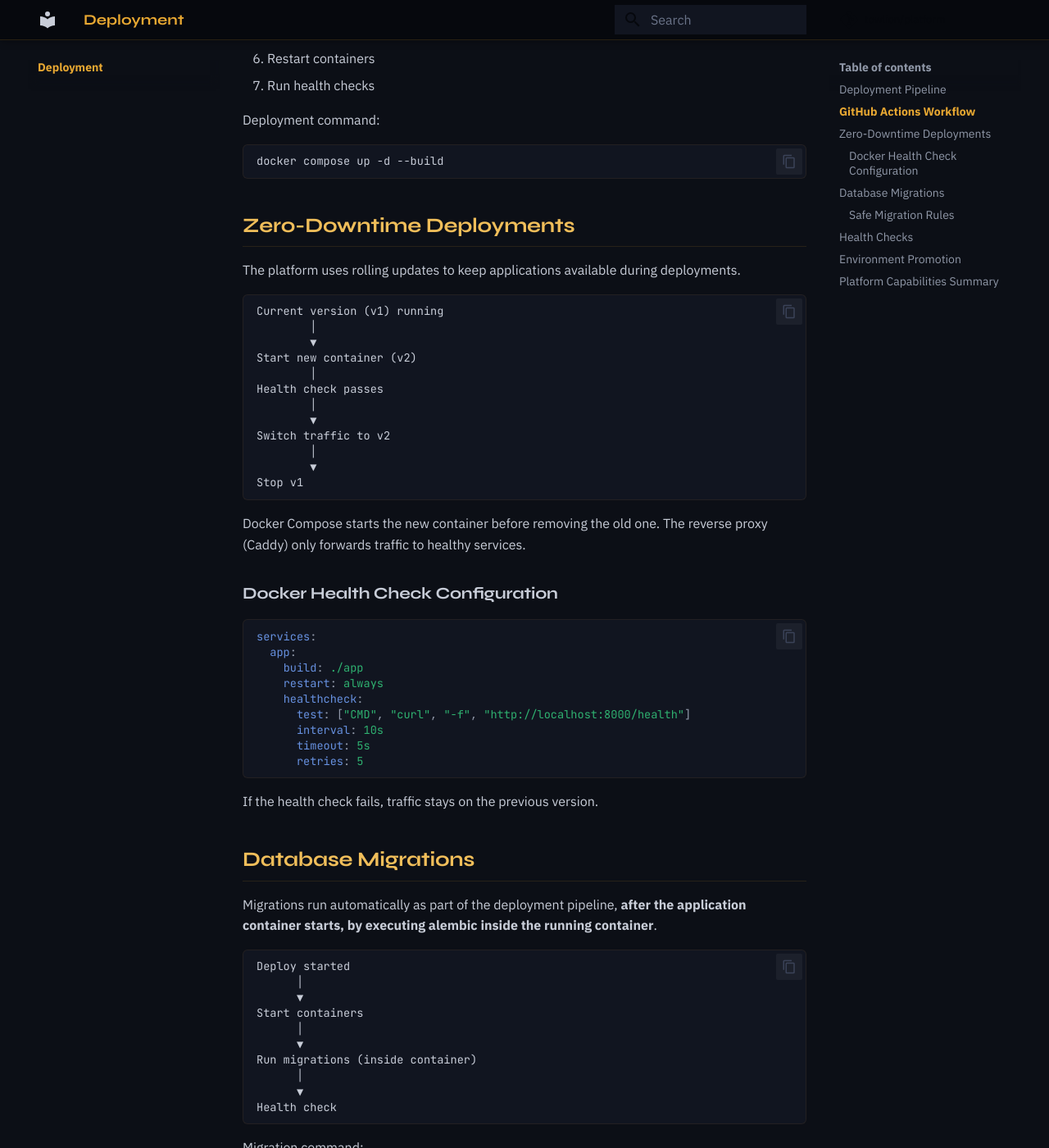
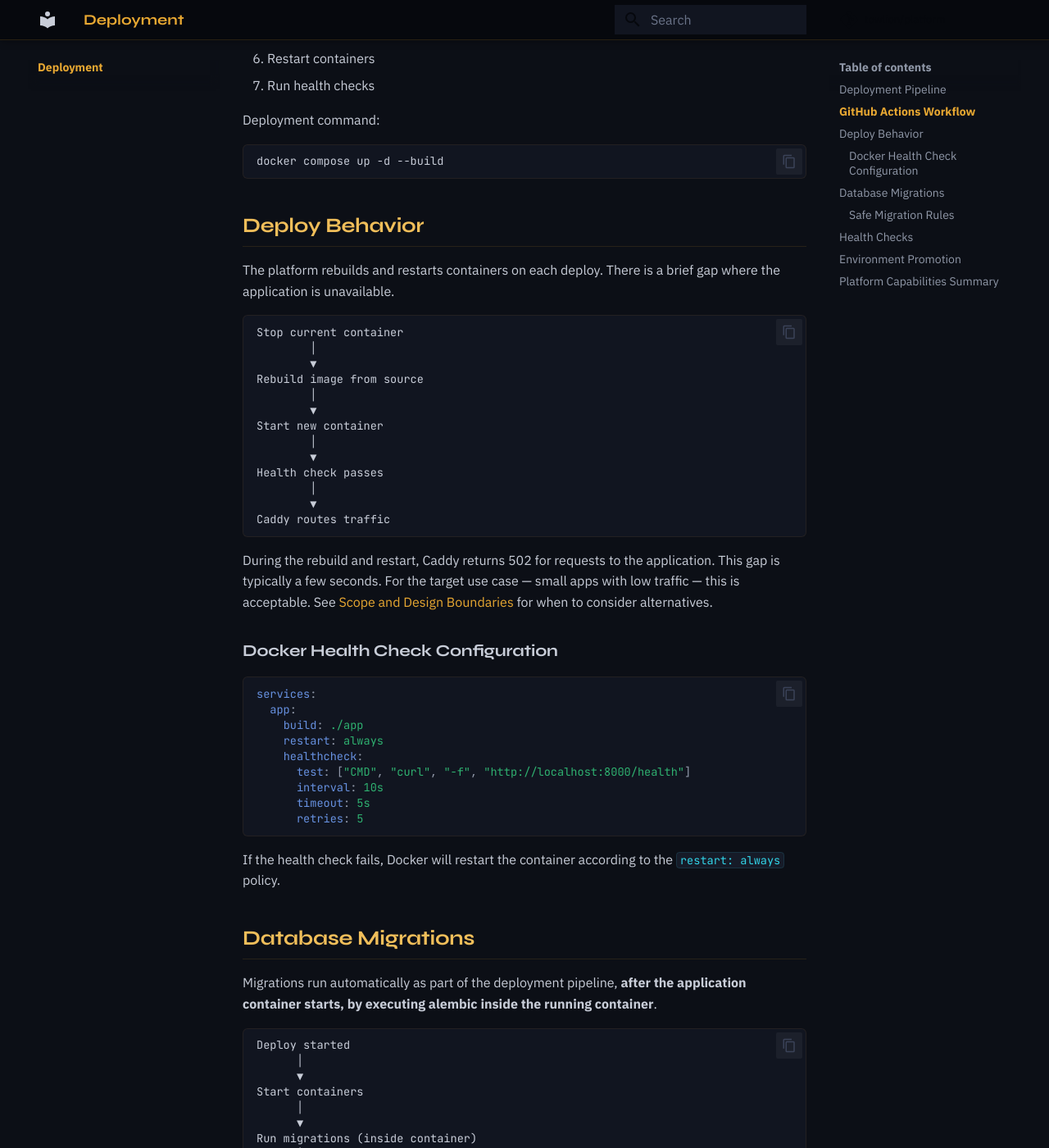
Before and after one commit to towlion/platform, an MkDocs documentation site: the page built from docs/deployment.md, in a window 1280 px wide and 1400 px high, scrolled down 874 px. Shown: the whole window at 82% size. Built offline with MkDocs 1.6.1 and Material for MkDocs 9.7.7, drawn with Linux system fonts in a browser that asks for light colours; comment, search, counter and statistics services are not loaded; some of the changed text lies outside the part shown.

Commit message:
docs: add scope page and fix inaccurate deployment claims
Add docs/scope.md covering design boundaries, infrastructure constraints,
and when to use alternatives. Fix deployment.md: replace false
zero-downtime claim with honest deploy behavior, correct 3-environment
promotion to actual 2-environment model. Update cross-references in
tutorial.md, deploy-prompt.md, README.md, AGENTS.md, and mkdocs.yml.

Co-Authored-By: Claude Opus 4.6 (1M context) <noreply@anthropic.com>

````diff
--- a/docs/deployment.md
+++ b/docs/deployment.md
@@ -39,26 +39,27 @@ Deployment command:
 docker compose up -d --build
 ```
 
-## Zero-Downtime Deployments
+## Deploy Behavior
 
-The platform uses rolling updates to keep applications available during deployments.
+The platform rebuilds and restarts containers on each deploy. There is a brief gap where the application is unavailable.
 
 ```
-Current version (v1) running
+Stop current container
         │
         ▼
-Start new container (v2)
+Rebuild image from source
         │
+        ▼
+Start new container
+        │
+        ▼
 Health check passes
         │
         ▼
-Switch traffic to v2
-        │
-        ▼
-Stop v1
+Caddy routes traffic
 ```
 
-Docker Compose starts the new container before removing the old one. The reverse proxy (Caddy) only forwards traffic to healthy services.
+During the rebuild and restart, Caddy returns 502 for requests to the application. This gap is typically a few seconds. For the target use case — small apps with low traffic — this is acceptable. See [Scope and Design Boundaries](scope.md) for when to consider alternatives.
 
 ### Docker Health Check Configuration
 
@@ -74,7 +75,7 @@ services:
       retries: 5
 ```
 
-If the health check fails, traffic stays on the previous version.
+If the health check fails, Docker will restart the container according to the `restart: always` policy.
 
 ## Database Migrations
 
@@ -131,26 +132,26 @@ curl https://app.example.com/health
 
 ## Environment Promotion
 
-The platform supports promotion through environments:
+The platform has two environments:
 
 ```
 Pull Request → Preview environment
-Merge to develop → Staging deployment
 Merge to main → Production deployment
 ```
 
 | Branch | Environment |
 |---|---|
 | PR branch | Preview |
-| `develop` | Staging |
 | `main` | Production |
+
+Preview environments are created automatically for pull requests and cleaned up when the PR is closed. See [Preview Environments](preview-environments.md) for details.
 
 ## Platform Capabilities Summary
 
 | Feature | Implementation |
 |---|---|
 | CI/CD | GitHub Actions |
-| Zero-downtime deploys | Rolling container updates |
+| Deploy pipeline | Rebuild and restart on push to main |
 | Database migrations | Alembic |
 | Preview environments | PR deployments |
 | Object storage | MinIO |
--- a/mkdocs.yml
+++ b/mkdocs.yml
@@ -31,6 +31,7 @@ extra_css:
 
 nav:
   - Home: index.md
+  - Scope: scope.md
   - Tutorial: tutorial.md
   - Architecture: architecture.md
   - App Specification: spec.md
````
Also changed, not shown: AGENTS.md (+1 -1 lines), README.md (+2 -1 lines), docs/deploy-prompt.md (+1 -1 lines), docs/index.md (+2 -0 lines), docs/scope.md (added, +62 -0 lines), docs/tutorial.md (+1 -1 lines).
